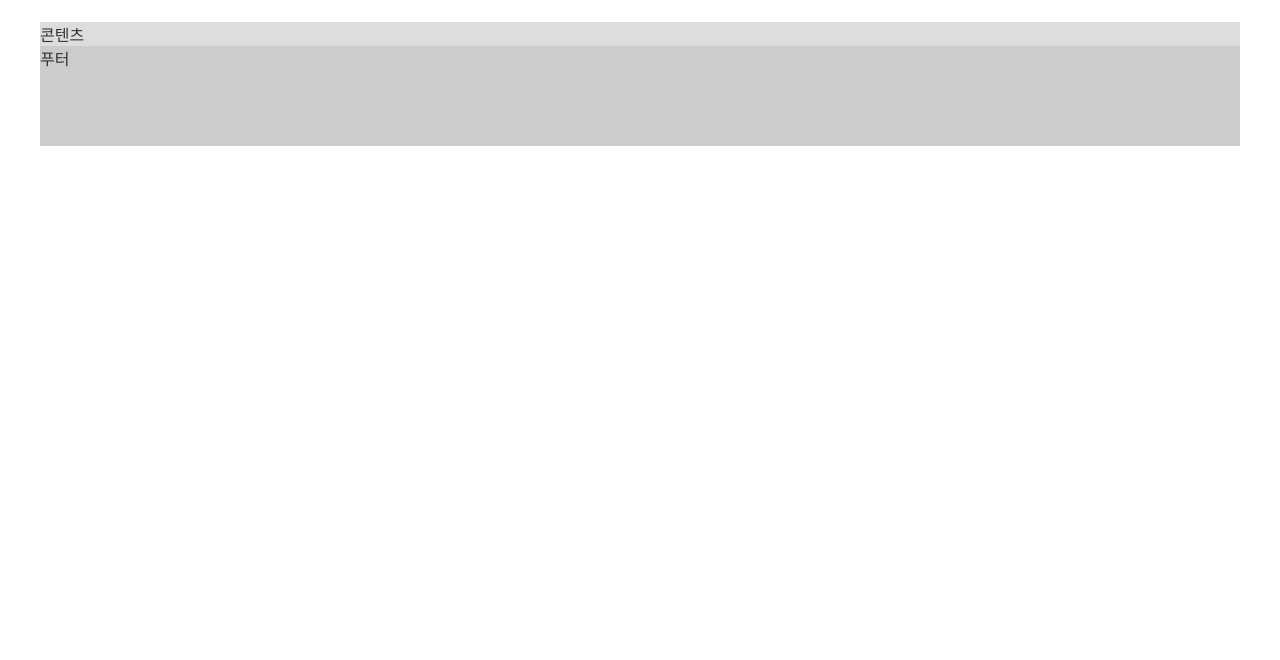
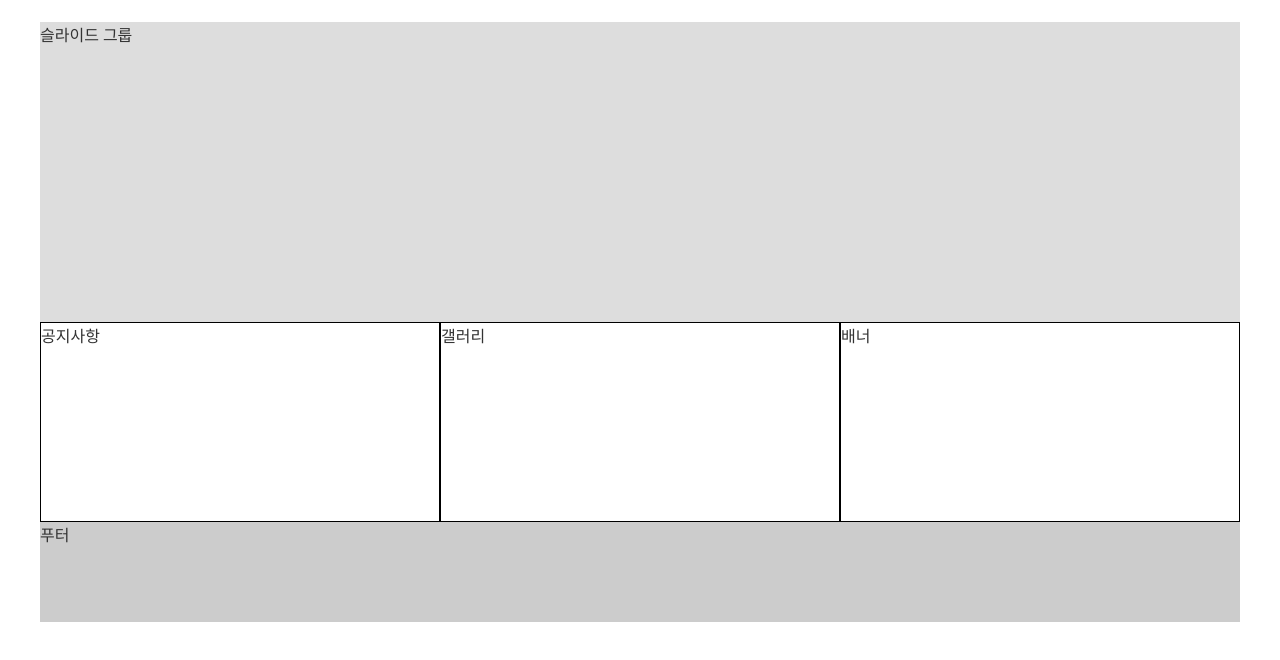
Before and after one commit to lightshadowL/sample1, a plain HTML site: page index.html in a window 1280 px wide. Shown: the part 78-738 px from the top of the page. Drawn offline with Linux system fonts and the light colour scheme.

Commit message:
콘텐츠 레이아웃

```diff
--- a/css/common.css
+++ b/css/common.css
@@ -30,7 +30,7 @@ header{
 #contents{
     width:1200px;
     height:auto;
-    background-color:#ddd;
+    /* background-color:#ddd; */
     margin:auto;
 }
 footer{
@@ -93,3 +93,23 @@ ul.gnb>li>a{
 ul.gnb>li>a:hover{
     background-color:rgb(182, 43, 108);
 }
+
+/* 콘텐츠 와이어프레임 */
+div.slider-wrap{
+    width:100%;
+    height:300px;
+    background-color:#ddd;
+}
+div.n-g-b{
+    width:100%;
+    height:200px;
+    display:flex;
+
+}
+div.notic,
+div.gallery,
+div.banner{
+    width:400px;
+    height:100%;
+    border:1px solid black;
+}
--- a/index.html
+++ b/index.html
@@ -29,7 +29,14 @@
                 </ul>
             </nav>
         </header>
-        <section id="contents">콘텐츠</section>
+        <section id="contents">
+            <div class="slider-wrap">슬라이드 그룹</div>
+            <div class="n-g-b">
+                <div class="notic">공지사항</div>
+                <div class="gallery">갤러리</div>
+                <div class="banner">배너</div>
+            </div>
+        </section>
         <footer>푸터</footer>
     </body>
 </html>
```
